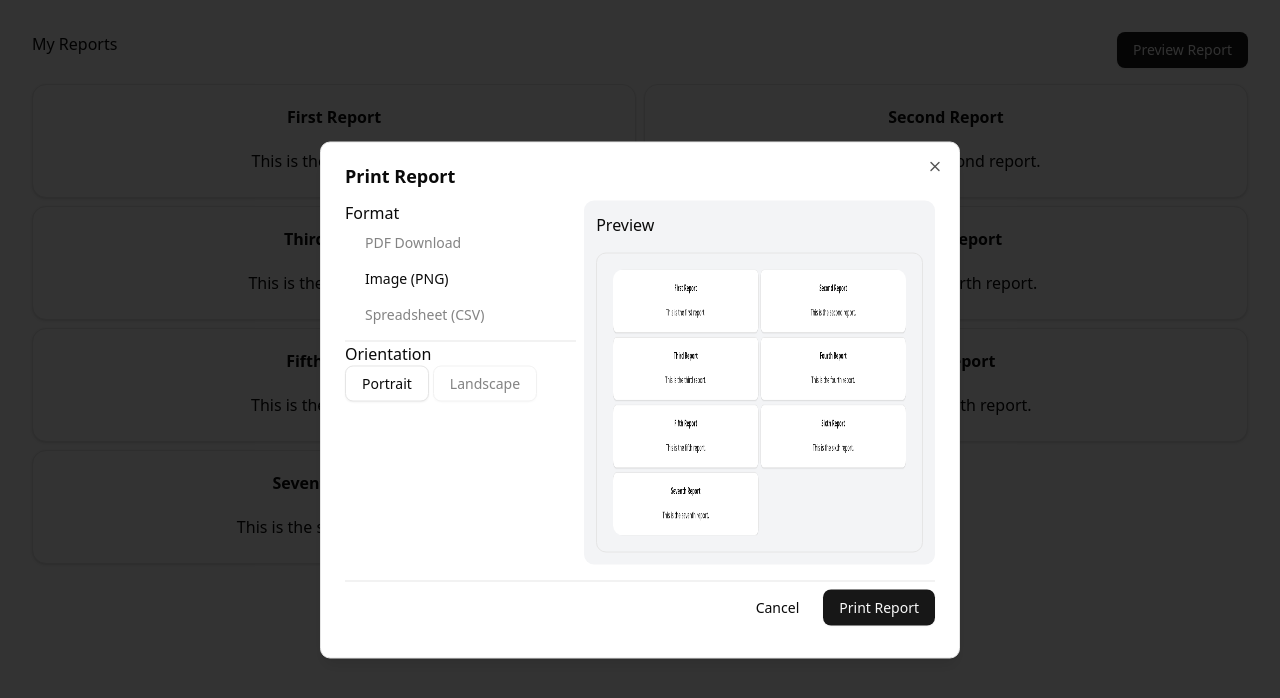
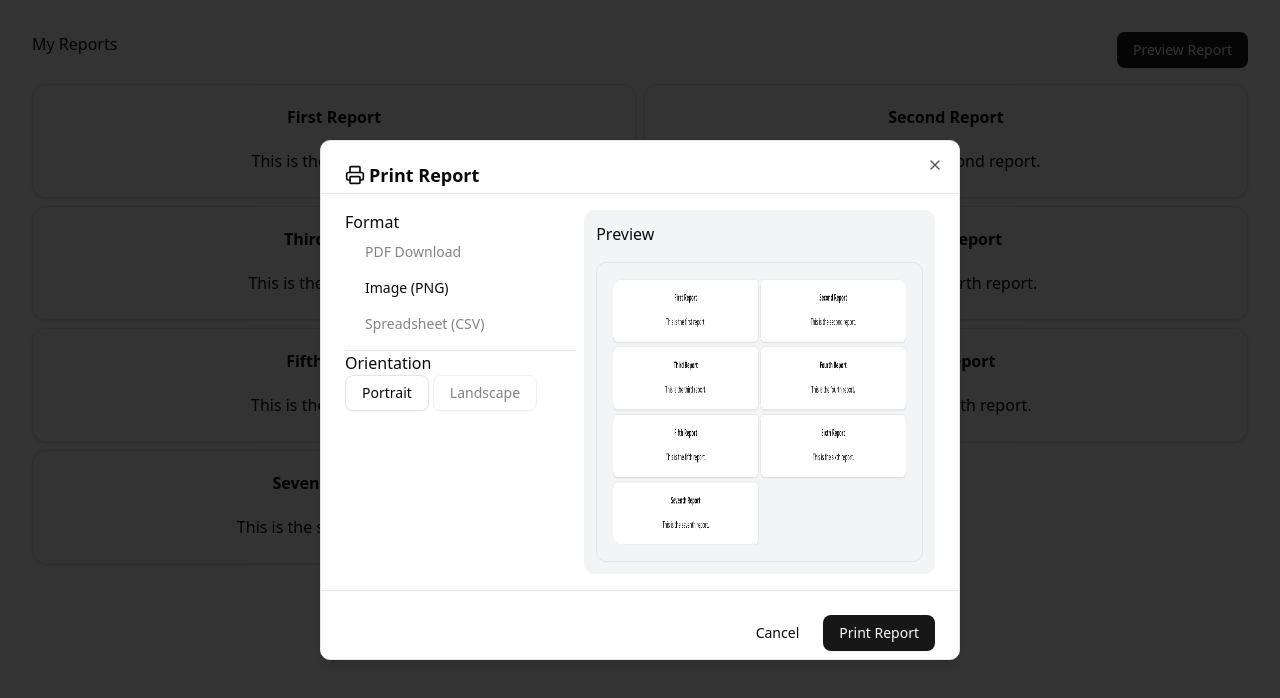
Before and after one commit to kennethlili/modal-preview, a React (Vite) app: page / in a window 1280 px wide. Both pictures are taken after a click on the button "Preview Report". Shown: the top 698 px of the page. Built offline with nearby package versions, Linux system fonts and the light colour scheme.

Commit message:
feat(UI): add border and dialog body

```diff
--- a/src/components/previewReportModal.tsx
+++ b/src/components/previewReportModal.tsx
@@ -1,12 +1,13 @@
 import { Button } from "./ui/button";
 import {
   Dialog,
+  DialogBody,
   DialogContent,
   DialogFooter,
   DialogHeader,
   DialogTitle,
 } from "./ui/dialog";
-import { Loader } from "lucide-react"; // Import a spinner icon from lucide-react
+import { Loader, Printer } from "lucide-react";
 import { usePreviewReports } from "@/hooks/usePreviewReports";
 
 function PreviewReportFormatSection() {
@@ -56,10 +57,14 @@ export function PreviewReportModal({
   return (
     <Dialog open={isOpen} onOpenChange={onOpenChange}>
       <DialogContent className="sm:w-full sm:max-w-[50vw] ">
-        <DialogHeader>
-          <DialogTitle>Print Report</DialogTitle>
+        <DialogHeader className="pb-2 ">
+          <div className="flex flex-row gap-1 items-center">
+            <Printer className="h-5 w-5" />
+
+            <DialogTitle>Print Report</DialogTitle>
+          </div>
         </DialogHeader>
-        <div className="grid grid-cols-1 sm:grid-cols-5 gap-2">
+        <DialogBody className="grid grid-cols-1 sm:grid-cols-5 gap-2">
           <div className="sm:col-span-2 flex flex-col gap-2">
             <PreviewReportFormatSection />
             <PreviewReportOrientationSection />
@@ -82,7 +87,7 @@ export function PreviewReportModal({
               )}
             </div>
           </div>
-        </div>
+        </DialogBody>
 
         <DialogFooter>
           <Button variant={"ghost"} onClick={onClose}>
--- a/src/components/ui/dialog.tsx
+++ b/src/components/ui/dialog.tsx
@@ -55,7 +55,7 @@ function DialogContent({
       <DialogPrimitive.Content
         data-slot="dialog-content"
         className={cn(
-          "bg-background data-[state=open]:animate-in data-[state=closed]:animate-out data-[state=closed]:fade-out-0 data-[state=open]:fade-in-0 data-[state=closed]:zoom-out-95 data-[state=open]:zoom-in-95 fixed top-[50%] left-[50%] z-50 grid w-full max-w-[calc(100%-2rem)] translate-x-[-50%] translate-y-[-50%] gap-4 rounded-lg border p-6 shadow-lg duration-200 sm:max-w-lg",
+          "bg-background data-[state=open]:animate-in data-[state=closed]:animate-out data-[state=closed]:fade-out-0 data-[state=open]:fade-in-0 data-[state=closed]:zoom-out-95 data-[state=open]:zoom-in-95 fixed top-[50%] left-[50%] z-50 grid w-full max-w-[calc(100%-2rem)] translate-x-[-50%] translate-y-[-50%] gap-4 rounded-lg border p-0 shadow-lg duration-200 sm:max-w-lg",
           className
         )}
         {...props}
@@ -74,7 +74,20 @@ function DialogHeader({ className, ...props }: React.ComponentProps<"div">) {
   return (
     <div
       data-slot="dialog-header"
-      className={cn("flex flex-col gap-2 text-center sm:text-left", className)}
+      className={cn(
+        "flex flex-col gap-2 text-center sm:text-left pt-6 px-6 border-b",
+        className
+      )}
+      {...props}
+    />
+  );
+}
+
+function DialogBody({ className, ...props }: React.ComponentProps<"div">) {
+  return (
+    <div
+      data-slot="dialog-footer"
+      className={cn("flex flex-col gap-2 px-6", className)}
       {...props}
     />
   );
@@ -85,7 +98,7 @@ function DialogFooter({ className, ...props }: React.ComponentProps<"div">) {
     <div
       data-slot="dialog-footer"
       className={cn(
-        "flex flex-col-reverse gap-2 sm:flex-row sm:justify-end border-t py-2",
+        "flex flex-col-reverse gap-2 sm:flex-row sm:justify-end py-2 pt-6 px-6 border-t",
         className
       )}
       {...props}
@@ -130,4 +143,5 @@ export {
   DialogPortal,
   DialogTitle,
   DialogTrigger,
+  DialogBody,
 };
```
